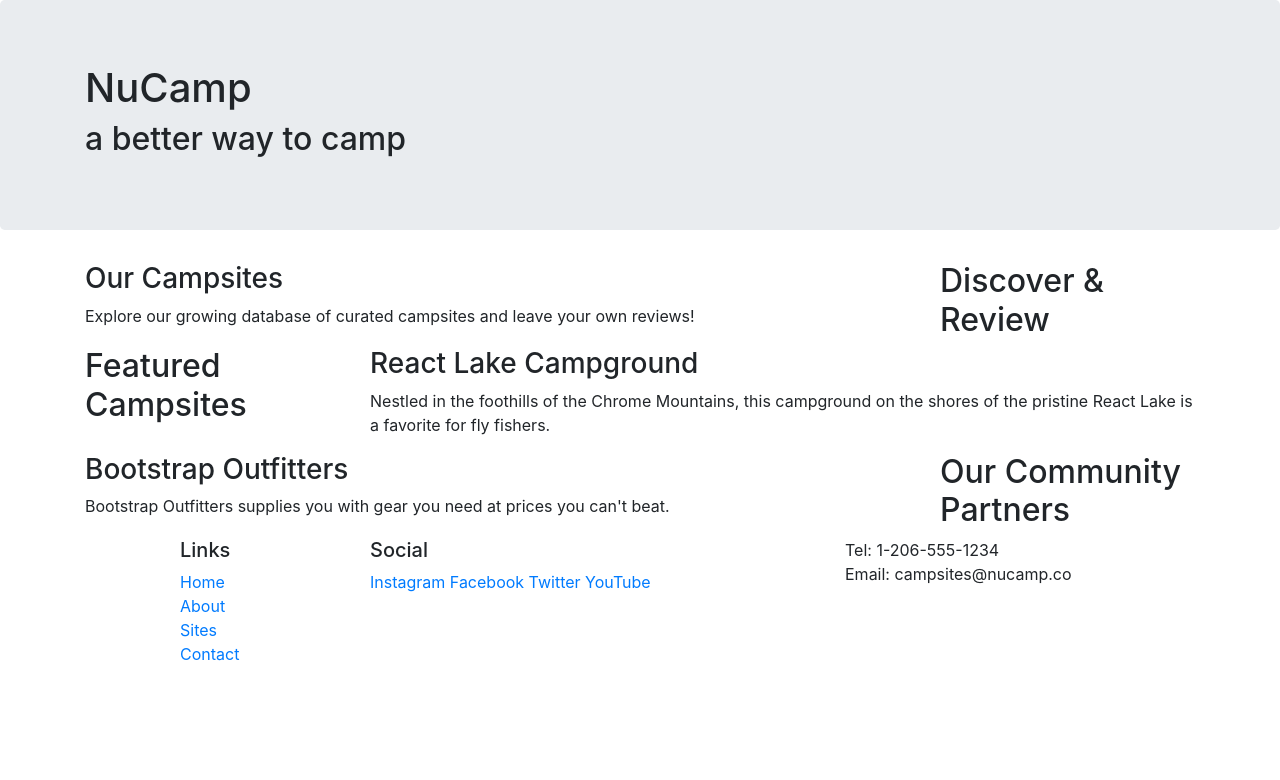
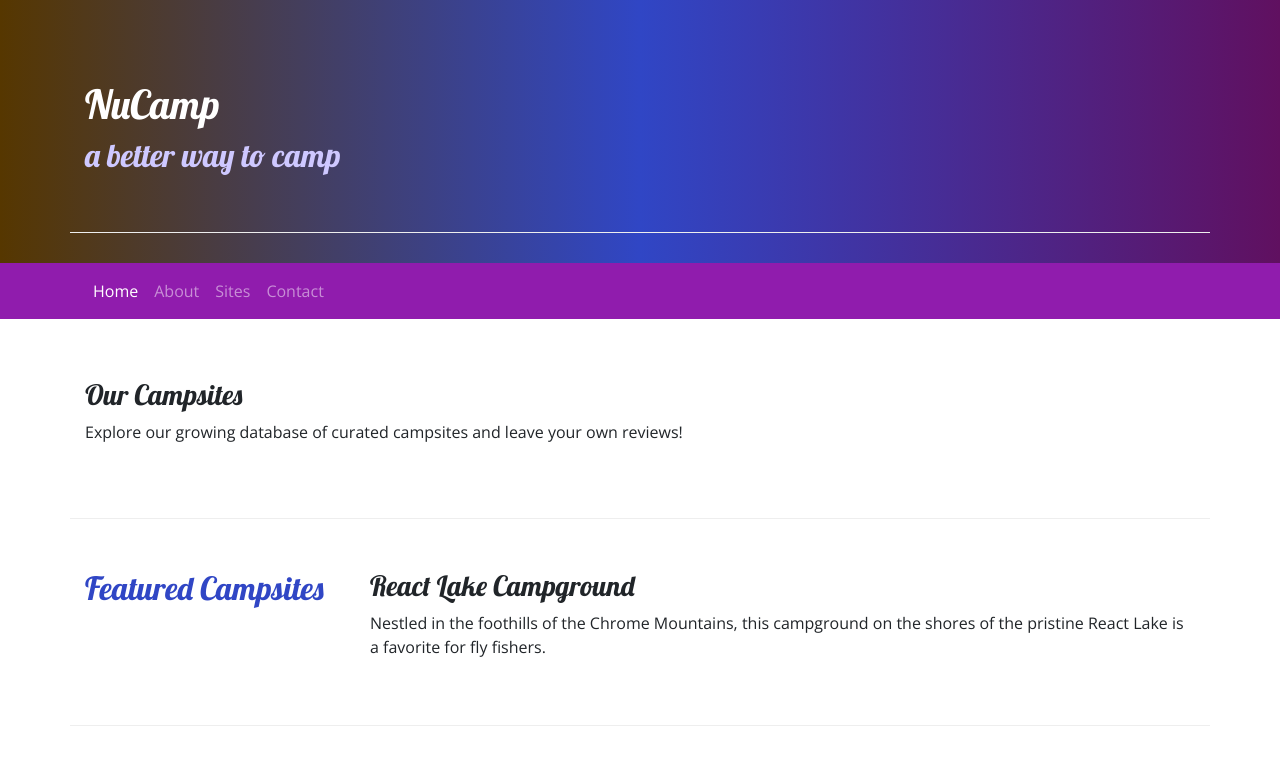
Before and after one commit to mbham2/git-test, a website: page index.html in a window 1280 px wide. Shown: the top 780 px of the page. Drawn offline with nearby package versions, Linux system fonts and the light colour scheme.

Commit message:
Navbar and Breadcrumbs

```diff
--- /dev/null
+++ b/css/styles.css
@@ -0,0 +1,35 @@
+body {
+    font-family: "Open sans",sans-serif;
+}
+h1,h2,h3 {
+    font-family: "Lobster", cursive;
+}
+
+h2 {
+    columns: #3046c5;
+    color: #3046c5;
+}
+header h2{
+    color:#CEC8ff;
+}
+
+footer {
+    background-image: linear-gradient(#CEC8ff, white);
+    padding:20px 0;
+}
+.jumbotron {
+    margin:0;
+    padding: 30px;
+    background-image:linear-gradient(to right,#563700,#3046C5,#601060);
+    color:white;
+}
+
+.row-content {
+    padding:50px 0;
+    border-bottom:1px ridge;
+    min-height: 200px;
+}
+
+.navbar {
+    background-color:#901CAD
+}
--- a/index.html
+++ b/index.html
@@ -9,13 +9,17 @@
     <!-- Bootstrap CSS -->
     <link rel="stylesheet" href="node_modules/bootstrap/dist/css/bootstrap.min.css" />
 
+    <!-- Additional CSS must be placed after Bootstrap CSS -->
+    <link rel="stylesheet" href="https://fonts.googleapis.com/css?family=Lobster|Open+Sans" />
+    <link rel="stylesheet" href="css/styles.css" />
+
     <title>NuCamp: A Better Way To Camp</title>
 </head>
 
 <body>
-       <header class="jumbotron">
+       <header class="jumbotron jumbotron-fluid">
         <div class="container">
-            <div class="row">
+            <div class="row row-content">
                 <div class="col">
                     <h1>NuCamp</h1>
                     <h2>a better way to camp</h2>
@@ -23,10 +27,25 @@
             </div>
         </div>
     </header>
+    <nav class="navbar navbar-expand-sm navbar-dark sticky-top">
+        <div class="container">
+            <button class="navbar-toggler ml-auto" type="button"
+            data-toggle="collapse" data-target="#nucampNavbar">
+            <span class="navbar-toggler-icon"></span>
+            </button>
+            <div class="collapse navbar-collapse" id="nucampNavbar">
+                <ul class="navbar-nav">
+                    <li class="nav-item active"><a class="nav-link" href=#>Home</a></li>
+                    <li class="nav-item"><a class="nav-link" href="aboutus.html">About</a></li>
+                    <li class="nav-item"><a class= "nav-link" href=#>Sites</a></li>
+                    <li class="nav-item"><a class="nav-link" href=#>Contact</a></li>
+                </ul>
+            </div>
+        </div>
+    </nav>
     <div class="container">
-        <div class="row">
+        <div class="row row-content align-items-center">
             <div class="col-sm-4 order-sm-last col-md-3">
-                <h2>Discover & Review</h2>
             </div>
             <div class="col">
                 <h3>Our Campsites</h3>
@@ -34,8 +53,8 @@
             </div>
         </div>
 
-        <div class="row">
-            <div class="col-sm-4 col-md-3">
+        <div class="row row-content">
+            <div class="col-sm-4 col-md-3 align-items-center">
                 <h2>Featured Campsites</h2>
             </div>
             <div class="col">
@@ -44,9 +63,9 @@
             </div>
         </div>
 
-        <div class="row">
+        <div class="row row-content align-items-center">
             <div class= "col-sm-4 order-sm-last col-md-3">
-                <h2>Our Community Partners</h2>
+                <h2 class="text-sm-right">Our Community Partners</h2>
             </div>
             <div class="col">
                 <h3>Bootstrap Outfitters</h3>
@@ -57,24 +76,24 @@
 
         <footer>
             <div class="container">
-                <div class="row">
+                <div class="row row-content align-items-center">
                     <div class="col-4 col-sm-2 offset-1">
                         <h5>Links</h5>
                         <ul class="list-unstyled">
                             <li><a href="#">Home</a></li>
-                            <li><a href="#">About</a></li>
+                            <li><a href="#aboutus.html">About</a></li>
                             <li><a href="#">Sites</a></li>
                             <li><a href="#">Contact</a></li>
                         </ul>
                     </div>
-                    <div class="col-6 col-sm-5">
+                    <div class="col-6 col-sm-5 text-center">
                         <h5>Social</h5>
                         <a href="http://instagram.com/">Instagram</a>
                         <a href="http://facebook.com/">Facebook</a>
                         <a href="http://twitter.com/">Twitter</a>
                         <a href="http://youtube.com/">YouTube</a>
                     </div>
-                    <div class="col-sm-4">
+                    <div class="col-sm-4 text-center">
                         Tel: 1-206-555-1234<br />
                         Email: campsites@nucamp.co
                     </div>
```
Also changed, not shown: aboutus.html (added, +123 -0 lines), aboutus_files/saved_resource.html (added, +3 -0 lines), test.html (deleted, +0 -25 lines).
